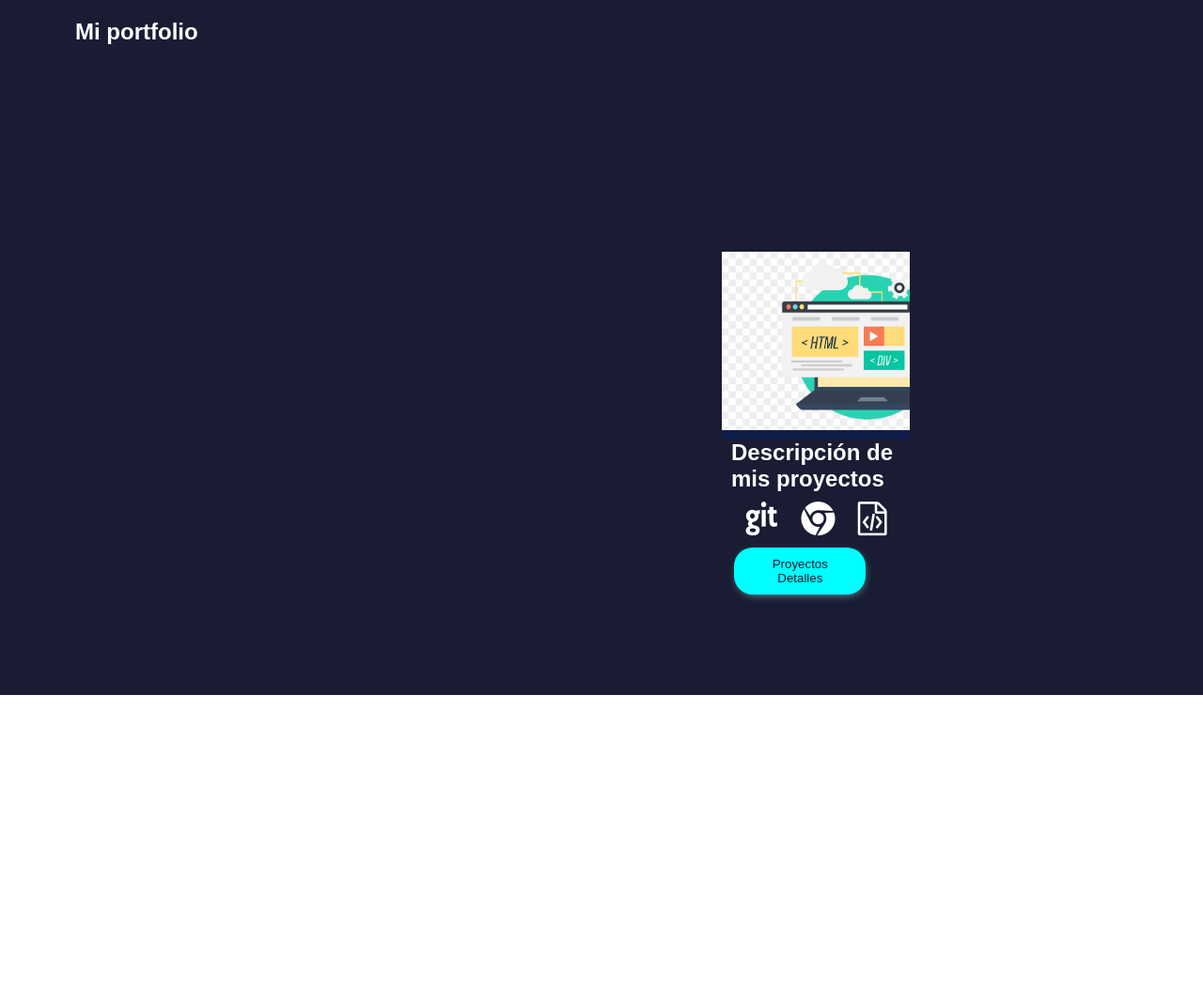
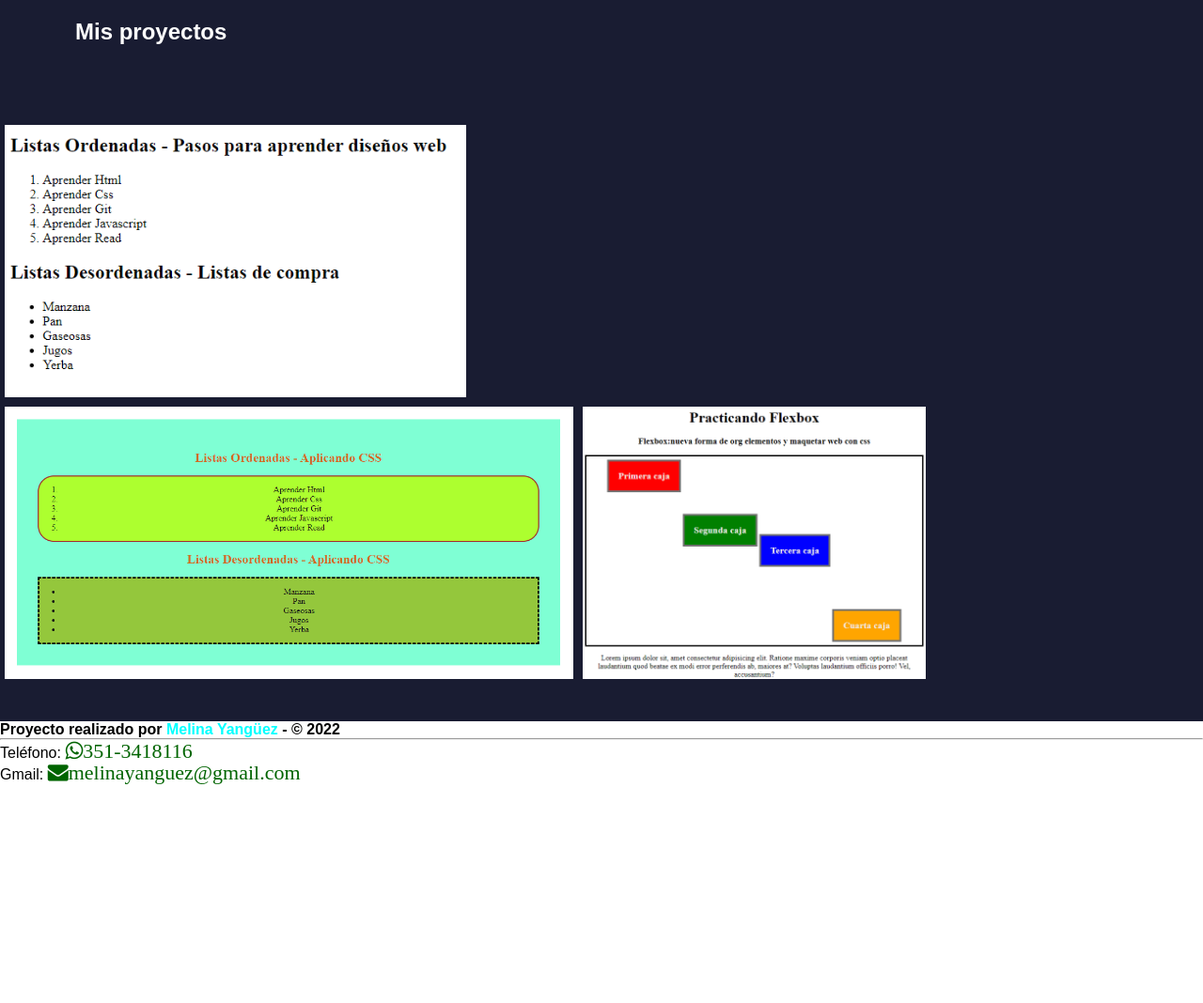
Before and after one commit to melina8444/Proyecto-nuevo-mi-portfolio, a plain HTML site: page index.html in a window 1280 px wide. Shown: the part 1360-2428 px from the top of the page at 94% size. Before the commit the page ends 2128 px from the top, so only its background shows below. Drawn offline with Linux system fonts and the light colour scheme.

Commit message:
otro commit actualizando

```diff
--- a/css/style.css
+++ b/css/style.css
@@ -141,59 +141,68 @@ color:#191c32;
 }
 
 /* MI PORTFLIO */
-.portfolio-headings{
+.proyecto{
+    background-color: #191c32;
+}
+
+.proyecto .container-proyec{
+
+    display: flex;
+}
+
+.proyecto-headings{
 width: 200vw;
 padding: 5em;
 }
 
-.portfolio-headings h2{
+.proyecto-headings h2{
     font-size: 1.5em;
+    color: #ffffff;
 }
 
-.portfolio .container{
-    width: 80vw;
+ .container-proyec{
+    /* width: 80vw; */
     height: 80vh;
-    margin: 0 auto;
+    /* margin: 0 auto; */
     display: flex;
-    align-items: center;
-    justify-content: left;
+    /* align-items: center; */
+    /* justify-content: left; */
+    flex-wrap: wrap;
 }
 
 .card{
     width: 200px;
     height: 200px;
-    background-color:#101e4b ;
-
-
+    display: flex;
 }
 
-.card-img{
+.img1{
     width: 100%;
-    height: 190px;
-    background-image: url(/img/miportfolio.png);
+    height: 290px;
+    /* background-image: url(/img/proyectouno.png); */
     background-size: cover;
+    margin: 5px;
 }
 
+.img2{
+    width: 100%;
+    height: 290px;
+    /* background-image: url(/img/proyectodos.png); */
+    background-size: cover;
+    margin: 5px;
+}
+
+.img3{
+    width: 90px;
+    height: 290px;
+    /* background-image: url(/img/proyectodos.png); */
+    background-size: cover;
+    margin: 5px;
+}
 .card-title{
     padding: 10px;
 }
 
-
-
-.card-projectos-links{
-display: flex;
-justify-content: space-evenly;
-}
-
-.card-projectos-links a{
-    color: #ffffff;
-    text-decoration: none;
-
-}
-
-.card-projectos-links i{
-    font-size: 1.5em;
-}
 
 .card .proyecto-detalles{
 display: flex;
@@ -208,3 +217,13 @@ width: 70%;
     text-decoration: none;
     color:#191c32;
 }
+
+.contacto{
+    display: grid;
+
+}
+
+.contacto i{
+    font-size: 22px;
+    color: #006400;
+}
--- a/index.html
+++ b/index.html
@@ -1,5 +1,5 @@
 <!DOCTYPE html>
-<html lang="en">
+<html lang="es">
 
 <head>
     <meta charset="UTF-8">
@@ -8,13 +8,15 @@
     <link rel="stylesheet" href="css/style.css">
     <link rel="stylesheet" href="https://cdnjs.cloudflare.com/ajax/libs/font-awesome/4.7.0/css/font-awesome.min.css">
 </head>
+
 <body>
 
 
 </body>
+
 </html>
 
-    <title>Document</title>
+<title>Document</title>
 </head>
 
 <body>
@@ -29,7 +31,7 @@
                 <ul class="menu">
                     <li><a class="activo" href="#">Inicio</a></li>
                     <li><a href="#">Sobre mi</a></li>
-                    <li><a href="#">Portfolio</a></li>
+                    <li><a href="#">Proyectos</a></li>
                     <li><a href="#">Contacto</a></li>
 
                 </ul>
@@ -53,13 +55,10 @@
         </main>
     </div>
 
+    <!-- SOBRE MI -->
     <div class="sobremi">
         <img src="/img/mifoto.jpg" alt="Melina foto">
 
-
-
-
-        <!-- SOBRE MI -->
         <div class="sobremi-info">
             <h2>Sobre mi...</h2>
             <div class="divisor">
@@ -71,64 +70,93 @@
                 <button class="download-cv">Más sobre mi</button>
             </div>
         </div>
-</div>
+    </div>
 
 
-        <!-- PORTFOLIO -->
-        <div class="portfolio">
-            <div class="portfolio-headings">
-                <h2>Mi portfolio</h2>
-                <div class="container">
-                    <div class="card">
-                        <div class="card-img">
+    <!-- PROYECTOS -->
+    <div class="proyecto">
+        <div class="proyecto-headings">
+            <h2>Mis proyectos</h2>
+        </div>
+        <div class="container-proyec">
+            <div class="card img1">
 
-                        </div>
-                        <div class="card-title">
-                            <h2>Descripción de mis proyectos</h2>
+                <img src="/img/proyectouno.png" alt="">
 
-                        </div>
-                        <div class="card-projectos-links">
+                <!-- <div class="card-title">
+                    <h2>Descripción de mis proyectos</h2>
 
-                            <a href="">
-                                <i class="fa fa-git" style="font-size:36px"></i>
-                            </a>
-
-                        <a href="">
-                            <i class="fa fa-chrome" style="font-size:36px"></i>
-                        </a>
-
-                        <a href="">
-                            <i class="fa fa-file-code-o" style="font-size:36px"></i>
-                        </a>
-                        </div>
-
-                        <button class="proyecto-detalles download-cv">
-
-                            <a href="">
-                                Proyectos Detalles
-
-                            </a>
-
-                          </button>
-                    </div>
+                </div> -->
 
 
+                <!-- <button class="proyecto-detalles download-cv">
 
-                </div>
+                    <a href="">
+                        Ver proyecto
+
+                    </a>
+
+                </button> -->
             </div>
-        </div>
 
 
 
 
+            <div class="container-proyec">
+                <div class="card img2">
+
+                    <img src="/img/proyectodos.png" alt="">
+
+                    <!-- <div class="card-title">
+                        <h2>Descripción de mis proyectos</h2>
+
+                    </div> -->
+
+                    <!-- <button class="proyecto-detalles download-cv">
+
+                        <a href="">
+                           Ver Proyectos
+
+                        </a>
+
+                    </button> -->
+                </div>
 
 
 
+            </div>
+            <div class="container-proyec">
+                <div class="card img3">
+
+                    <img src="/img/proyectotres.png" alt="">
+
+                    <!-- <button class="proyecto-detalles download-cv">
+
+                        <a href="">
+                           Ver Proyectos
+
+                        </a>
+
+                    </button> -->
+                </div>
+            </div>
+        </div>
+    </div>
+
+    <footer>
+        <h4>Proyecto realizado por <span>Melina Yangüez</span> - &copy; 2022</h4>
+        <hr>
+        <div class="contacto">
+            <label>Teléfono: <i class="fa fa-whatsapp"">351-3418116</i></label>
+            <label> Gmail: <i class="fa fa-envelope"">melinayanguez@gmail.com</i> </label>
+
+        </div>
+    </footer>
 
 
 
+    <script src="https://kit.fontawesome.com/yourcode.js" crossorigin="anonymous"></script>
 
-        <script src="https://kit.fontawesome.com/yourcode.js" crossorigin="anonymous"></script>
 </body>
 
 </html>
--- /dev/null
+++ b/miproyecto1/estilos.css
@@ -0,0 +1,61 @@
+body {
+    /* --rosado: rgb(184, 57, 57); creo variable para utilizar en cualquier lado */
+    font-family: serif;
+    text-align: center;
+}
+
+#cajas {
+    display: flex;/*la caja principal ocupa todo el ancho*/
+
+    /* display: inline-flex; la caja p se centra */
+
+    /* flex-direction:row;por defecto viene asi en fila
+    flex-wrap: wrap;para q los contenidos no se salgan del cont principal */
+
+    flex-flow:row wrap; /*en una misma linea uso ambos*/
+    justify-content: center;
+    border: 3px solid black;
+    padding: 5px;
+    height: 400px;
+    align-items:center;
+}
+
+.caja {
+
+    font-size: 20px;
+    font-weight: bold;
+    text-align: center;
+    color: rgb(241, 235, 235);
+    padding: 20px;
+    border: 4px solid rgb(114, 113, 113);
+    margin: 2px;
+    background-color: #444;
+
+
+}
+
+.red {
+
+    background-color: red;
+    align-self: flex-start;
+
+
+}
+
+.green {
+
+    background-color: green;
+        margin-top:-12%;
+}
+
+.blue {
+
+    background-color: blue;
+    align-self: center;
+}
+
+.orange {
+
+    background-color: orange;
+        align-self: flex-end;
+}
```
Also changed, not shown: miproyecto1/index.html (added, +43 -0 lines), misproyectos/estilos.css (added, +36 -0 lines), misproyectos/index.html (added, +37 -0 lines), img/proyectodos.png (added), img/proyectotres.png (added), img/proyectouno.png (added).
